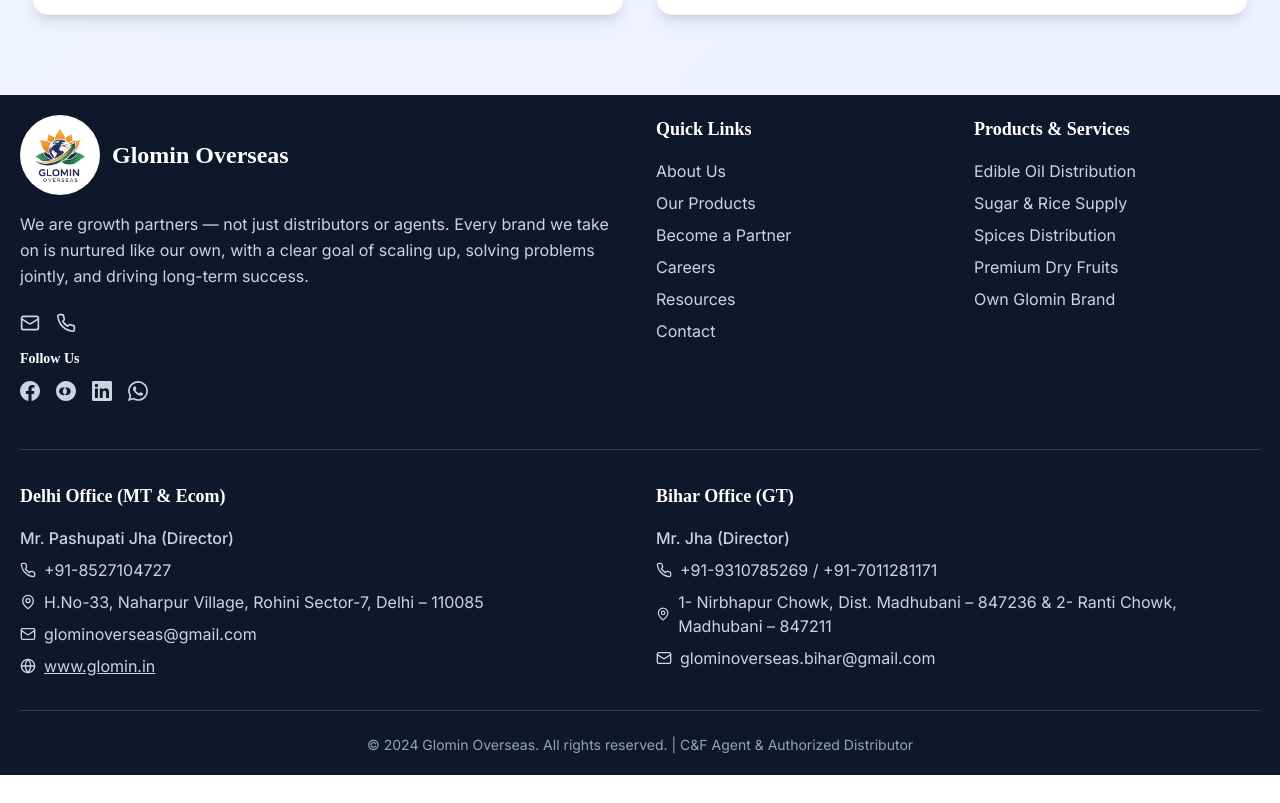
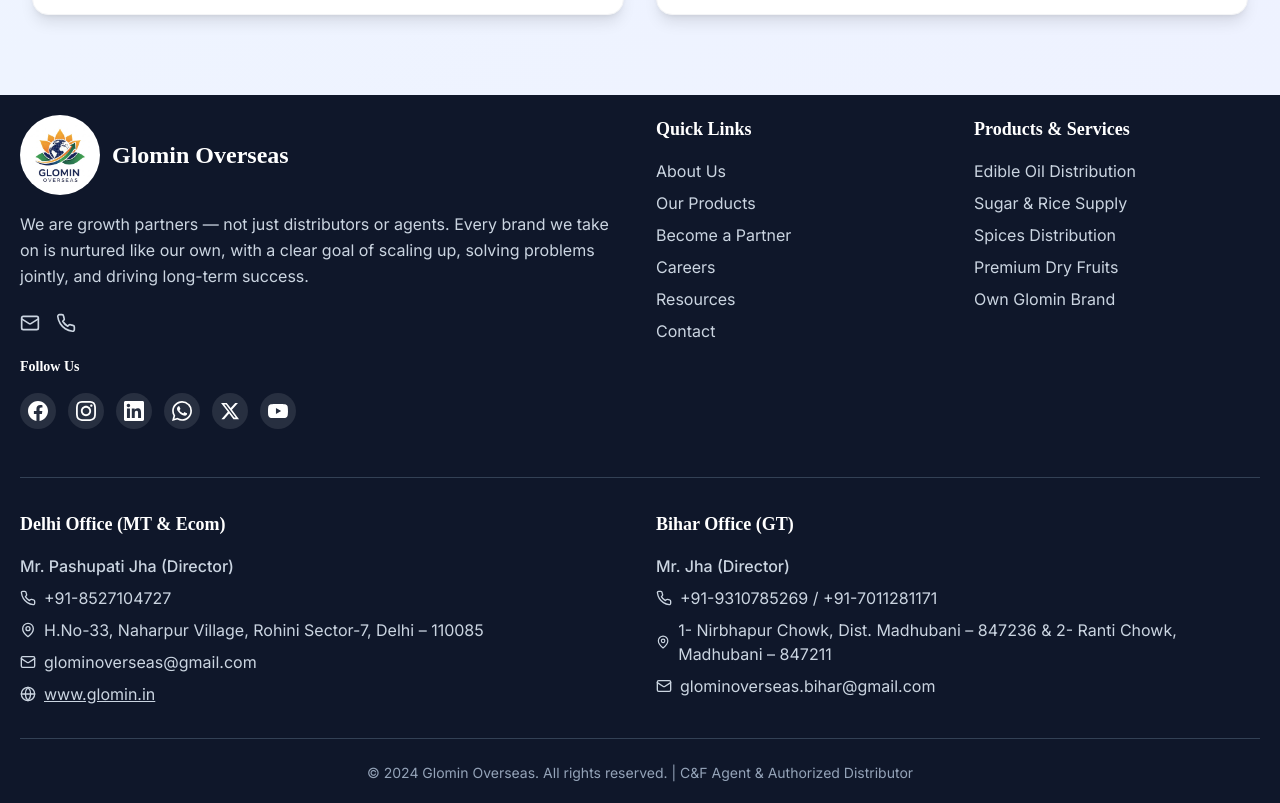
Before and after one commit to ravindrauiet/Bidyapati_project, a Next.js app: page / in a window 1280 px wide. Shown: the part 8631-9434 px from the top of the page. Before the commit the page ends 9406 px from the top, so only its background shows below. Built offline with nearby package versions, Linux system fonts and the light colour scheme.

Commit message:
Revamp Footer component with enhanced social media links. Updated styling for better user interaction, added new social media icons for Twitter and YouTube, and improved hover effects for existing links.

```diff
--- a/components/Footer.tsx
+++ b/components/Footer.tsx
@@ -35,27 +35,72 @@
             </div>
 
             {/* Social Media Links */}
-            <div className="mt-4">
-              <h5 className="text-sm font-semibold text-white mb-3">Follow Us</h5>
-              <div className="flex space-x-4">
-                <a href="#" className="text-secondary-300 hover:text-white transition-colors" title="Facebook">
-                  <svg className="w-5 h-5" fill="currentColor" viewBox="0 0 24 24">
+            <div className="mt-6">
+              <h5 className="text-sm font-semibold text-white mb-4">Follow Us</h5>
+              <div className="flex space-x-3">
+                {/* Facebook */}
+                <a
+                  href="#"
+                  className="group relative p-2 rounded-full bg-white/10 hover:bg-[#1877F2] transition-all duration-300 hover:scale-110 hover:shadow-lg hover:shadow-[#1877F2]/25"
+                  title="Facebook"
+                >
+                  <svg className="w-5 h-5 text-white group-hover:text-white transition-colors duration-300" fill="currentColor" viewBox="0 0 24 24">
                     <path d="M24 12.073c0-6.627-5.373-12-12-12s-12 5.373-12 12c0 5.99 4.388 10.954 10.125 11.854v-8.385H7.078v-3.47h3.047V9.43c0-3.007 1.792-4.669 4.533-4.669 1.312 0 2.686.235 2.686.235v2.953H15.83c-1.491 0-1.956.925-1.956 1.874v2.25h3.328l-.532 3.47h-2.796v8.385C19.612 23.027 24 18.062 24 12.073z"/>
                   </svg>
                 </a>
-                <a href="#" className="text-secondary-300 hover:text-white transition-colors" title="Instagram">
-                  <svg className="w-5 h-5" fill="currentColor" viewBox="0 0 24 24">
-                    <path d="M12.017 0C5.396 0 .029 5.367.029 11.987c0 6.62 5.367 11.987 11.988 11.987 6.62 0 11.987-5.367 11.987-11.987C24.014 5.367 18.637.001 12.017.001zM8.449 16.988c-1.297 0-2.448-.49-3.323-1.297C4.198 14.895 3.708 13.744 3.708 12.447s.49-2.448 1.418-3.323c.875-.807 2.026-1.297 3.323-1.297s2.448.49 3.323 1.297c.928.875 1.418 2.026 1.418 3.323s-.49 2.448-1.418 3.323c-.875.807-2.026 1.297-3.323 1.297zm7.718-1.297c-.875.807-2.026 1.297-3.323 1.297s-2.448-.49-3.323-1.297c-.928-.875-1.418-2.026-1.418-3.323s.49-2.448 1.418-3.323c.875-.807 2.026-1.297 3.323-1.297s2.448.49 3.323 1.297c.928.875 1.418 2.026 1.418 3.323s-.49 2.448-1.418 3.323z"/>
+
+                {/* Instagram */}
+                <a
+                  href="#"
+                  className="group relative p-2 rounded-full bg-white/10 hover:bg-gradient-to-r hover:from-[#E4405F] hover:via-[#C13584] hover:to-[#833AB4] transition-all duration-300 hover:scale-110 hover:shadow-lg hover:shadow-[#E4405F]/25"
+                  title="Instagram"
+                >
+                  <svg className="w-5 h-5 text-white group-hover:text-white transition-colors duration-300" fill="currentColor" viewBox="0 0 24 24">
+                    <path d="M12 2.163c3.204 0 3.584.012 4.85.07 3.252.148 4.771 1.691 4.919 4.919.058 1.265.069 1.645.069 4.849 0 3.205-.012 3.584-.069 4.849-.149 3.225-1.664 4.771-4.919 4.919-1.266.058-1.644.07-4.85.07-3.204 0-3.584-.012-4.849-.07-3.26-.149-4.771-1.699-4.919-4.92-.058-1.265-.07-1.644-.07-4.849 0-3.204.013-3.583.07-4.849.149-3.227 1.664-4.771 4.919-4.919 1.266-.057 1.645-.069 4.849-.069zm0-2.163c-3.259 0-3.667.014-4.947.072-4.358.2-6.78 2.618-6.98 6.98-.059 1.281-.073 1.689-.073 4.948 0 3.259.014 3.668.072 4.948.2 4.358 2.618 6.78 6.98 6.98 1.281.058 1.689.072 4.948.072 3.259 0 3.668-.014 4.948-.072 4.354-.2 6.782-2.618 6.979-6.98.059-1.28.073-1.689.073-4.948 0-3.259-.014-3.667-.072-4.947-.196-4.354-2.617-6.78-6.979-6.98-1.281-.059-1.69-.073-4.949-.073zm0 5.838c-3.403 0-6.162 2.759-6.162 6.162s2.759 6.163 6.162 6.163 6.162-2.759 6.162-6.163c0-3.403-2.759-6.162-6.162-6.162zm0 10.162c-2.209 0-4-1.79-4-4 0-2.209 1.791-4 4-4s4 1.791 4 4c0 2.21-1.791 4-4 4zm6.406-11.845c-.796 0-1.441.645-1.441 1.44s.645 1.44 1.441 1.44c.795 0 1.439-.645 1.439-1.44s-.644-1.44-1.439-1.44z"/>
                   </svg>
                 </a>
-                <a href="#" className="text-secondary-300 hover:text-white transition-colors" title="LinkedIn">
-                  <svg className="w-5 h-5" fill="currentColor" viewBox="0 0 24 24">
+
+                {/* LinkedIn */}
+                <a
+                  href="#"
+                  className="group relative p-2 rounded-full bg-white/10 hover:bg-[#0077B5] transition-all duration-300 hover:scale-110 hover:shadow-lg hover:shadow-[#0077B5]/25"
+                  title="LinkedIn"
+                >
+                  <svg className="w-5 h-5 text-white group-hover:text-white transition-colors duration-300" fill="currentColor" viewBox="0 0 24 24">
                     <path d="M20.447 20.452h-3.554v-5.569c0-1.328-.027-3.047-1.852-3.047-1.853 0-2.136 1.445-2.136 2.939v5.677H9.351V9h3.414v1.561h.046c.477-.9 1.637-1.85 3.37-1.85 3.601 0 4.267 2.37 4.267 5.455v6.286zM5.337 7.433c-1.144 0-2.063-.926-2.063-2.065 0-1.138.92-2.063 2.063-2.063 1.14 0 2.064.925 2.064 2.063 0 1.139-.925 2.065-2.064 2.065zm1.782 13.019H3.555V9h3.564v11.452zM22.225 0H1.771C.792 0 0 .774 0 1.729v20.542C0 23.227.792 24 1.771 24h20.451C23.2 24 24 23.227 24 22.271V1.729C24 .774 23.2 0 22.222 0h.003z"/>
                   </svg>
                 </a>
-                <a href="#" className="text-secondary-300 hover:text-white transition-colors" title="WhatsApp">
-                  <svg className="w-5 h-5" fill="currentColor" viewBox="0 0 24 24">
+
+                {/* WhatsApp */}
+                <a
+                  href="#"
+                  className="group relative p-2 rounded-full bg-white/10 hover:bg-[#25D366] transition-all duration-300 hover:scale-110 hover:shadow-lg hover:shadow-[#25D366]/25"
+                  title="WhatsApp"
+                >
+                  <svg className="w-5 h-5 text-white group-hover:text-white transition-colors duration-300" fill="currentColor" viewBox="0 0 24 24">
                     <path d="M17.472 14.382c-.297-.149-1.758-.867-2.03-.967-.273-.099-.471-.148-.67.15-.197.297-.767.966-.94 1.164-.173.199-.347.223-.644.075-.297-.15-1.255-.463-2.39-1.475-.883-.788-1.48-1.761-1.653-2.059-.173-.297-.018-.458.13-.606.134-.133.298-.347.446-.52.149-.174.198-.298.298-.497.099-.198.05-.371-.025-.52-.075-.149-.669-1.612-.916-2.207-.242-.579-.487-.5-.669-.51-.173-.008-.371-.01-.57-.01-.198 0-.52.074-.792.372-.272.297-1.04 1.016-1.04 2.479 0 1.462 1.065 2.875 1.213 3.074.149.198 2.096 3.2 5.077 4.487.709.306 1.262.489 1.694.625.712.227 1.36.195 1.871.118.571-.085 1.758-.719 2.006-1.413.248-.694.248-1.289.173-1.413-.074-.124-.272-.198-.57-.347m-5.421 7.403h-.004a9.87 9.87 0 01-5.031-1.378l-.361-.214-3.741.982.998-3.648-.235-.374a9.86 9.87 0 01-1.51-5.26c.001-5.45 4.436-9.884 9.888-9.884 2.64 0 5.122 1.03 6.988 2.898a9.825 9.825 0 012.893 6.994c-.003 5.45-4.437 9.884-9.885 9.884m8.413-18.297A11.815 11.815 0 0012.05 0C5.495 0 .16 5.335.157 11.892c0 2.096.547 4.142 1.588 5.945L.057 24l6.305-1.654a11.882 11.882 0 005.683 1.448h.005c6.554 0 11.89-5.335 11.893-11.893A11.821 11.821 0 0020.885 3.488"/>
+                  </svg>
+                </a>
+
+                {/* Twitter/X */}
+                <a
+                  href="#"
+                  className="group relative p-2 rounded-full bg-white/10 hover:bg-[#1DA1F2] transition-all duration-300 hover:scale-110 hover:shadow-lg hover:shadow-[#1DA1F2]/25"
+                  title="Twitter"
+                >
+                  <svg className="w-5 h-5 text-white group-hover:text-white transition-colors duration-300" fill="currentColor" viewBox="0 0 24 24">
+                    <path d="M18.244 2.25h3.308l-7.227 8.26 8.502 11.24H16.17l-5.214-6.817L4.99 21.75H1.68l7.73-8.835L1.254 2.25H8.08l4.713 6.231zm-1.161 17.52h1.833L7.084 4.126H5.117z"/>
+                  </svg>
+                </a>
+
+                {/* YouTube */}
+                <a
+                  href="#"
+                  className="group relative p-2 rounded-full bg-white/10 hover:bg-[#FF0000] transition-all duration-300 hover:scale-110 hover:shadow-lg hover:shadow-[#FF0000]/25"
+                  title="YouTube"
+                >
+                  <svg className="w-5 h-5 text-white group-hover:text-white transition-colors duration-300" fill="currentColor" viewBox="0 0 24 24">
+                    <path d="M23.498 6.186a3.016 3.016 0 0 0-2.122-2.136C19.505 3.545 12 3.545 12 3.545s-7.505 0-9.377.505A3.017 3.017 0 0 0 .502 6.186C0 8.07 0 12 0 12s0 3.93.502 5.814a3.016 3.016 0 0 0 2.122 2.136c1.871.505 9.376.505 9.376.505s7.505 0 9.377-.505a3.015 3.015 0 0 0 2.122-2.136C24 15.93 24 12 24 12s0-3.93-.502-5.814zM9.545 15.568V8.432L15.818 12l-6.273 3.568z"/>
                   </svg>
                 </a>
               </div>
```
